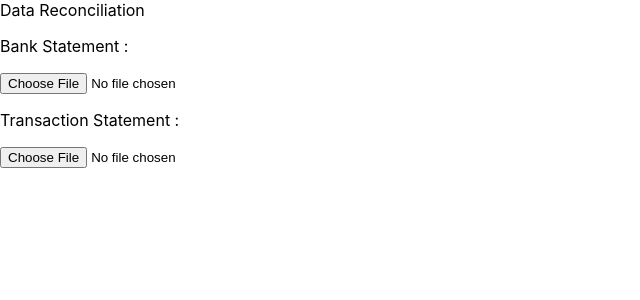
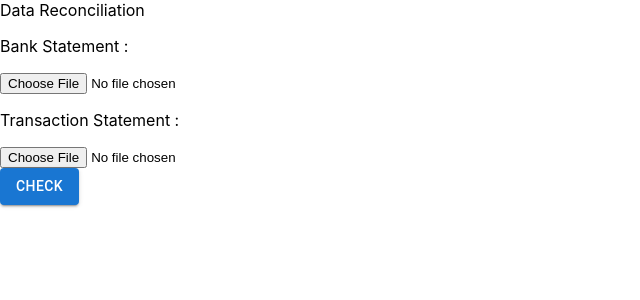
Before and after one commit to reic73/csvRead, a Next.js app: page / in a window 1280 px wide. Shown: the top 300 px of the page, without its empty margins (0-640 px from the left). Built offline with nearby package versions, Linux system fonts and the light colour scheme.

Commit message:
add button, material ui

```diff
--- a/helpers/csv-reader.ts
+++ b/helpers/csv-reader.ts
@@ -10,9 +10,6 @@ export const csvToArray = (rawData: string): any[] => {
 
   const rows = csvArrayToObject(rawRows, rawHeaders);
   return rows;
-  console.log("rawData", rawData);
-  console.log("rawRow", rawRows);
-  console.log("rows", rows);
 };
 
 const csvArrayToObject = (rawRows: string[], rawHeaders: string[]): any[] => {
--- a/package.json
+++ b/package.json
@@ -10,7 +10,10 @@
     "watch-server": "next"
   },
   "dependencies": {
+    "@emotion/react": "^11.7.0",
+    "@emotion/styled": "^11.6.0",
     "@material-ui/core": "^4.12.3",
+    "@mui/material": "^5.2.3",
     "csv-parser": "^3.0.0",
     "next": "11.1.2",
     "node-sass": "^4.14.1",
--- a/pages/index.tsx
+++ b/pages/index.tsx
@@ -1,6 +1,7 @@
 import React, { useState } from "react";
 import { csvToArray } from "../helpers/csv-reader";
 import { errorHandler, errorMessage } from "../helpers/error-handler";
+import Button from "@mui/material/Button";
 
 const Home = () => {
   const [bankStatement, setBankStatement] = useState<any[]>([]);
@@ -48,8 +49,7 @@ const Home = () => {
             onChange={(e) => onSelectFile(e, setBankStatement)}
           />
         </div>
-      </div>
-      <div className="border m-8">
+
         <div className="border flex my-4">
           <p className="font-semibold w-64">Transaction Statement :</p>
           <input
@@ -60,6 +60,11 @@ const Home = () => {
             onChange={(e) => onSelectFile(e, setTransactionStatement)}
           />
         </div>
+        <div className="flex justify-center">
+          <Button variant="contained" className="w-48">
+            Check
+          </Button>
+        </div>
       </div>
     </>
   );
```
Also changed, not shown: 1 other file (tests, documents, lock files or other folders).
